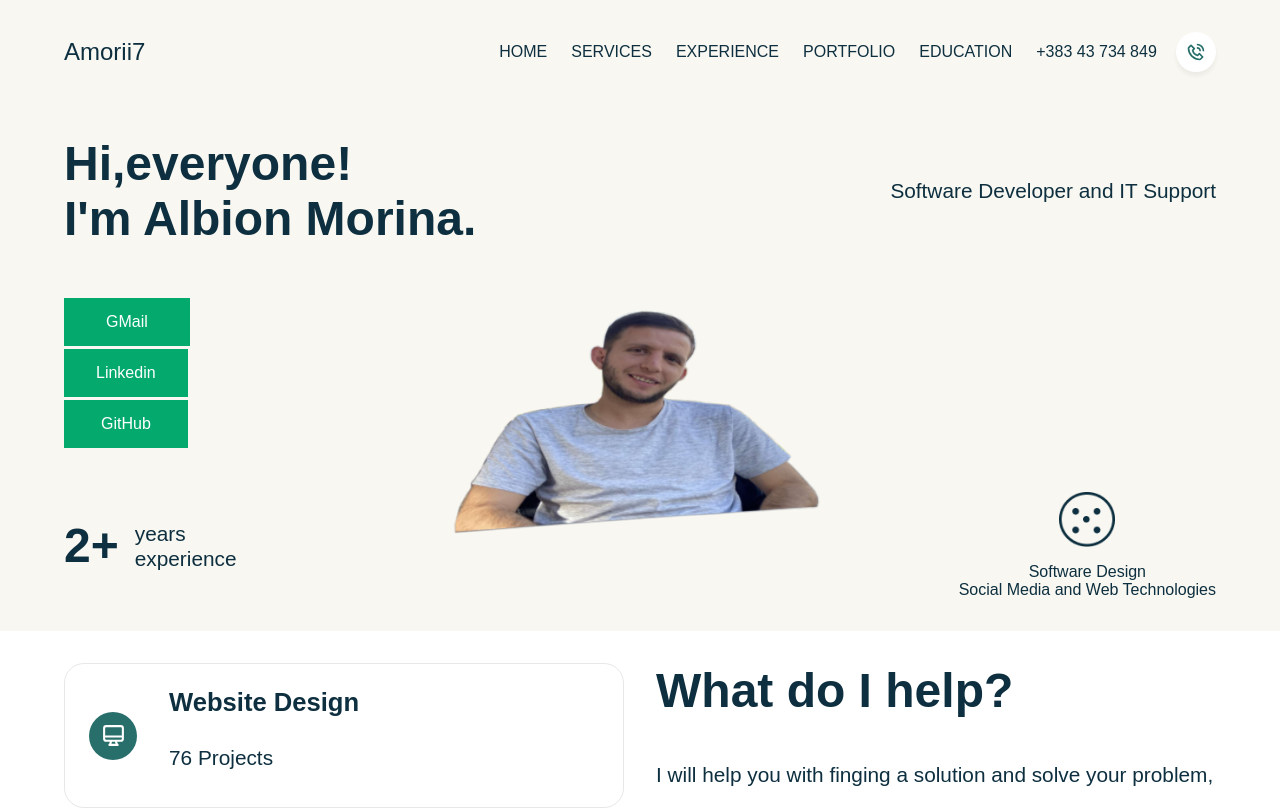
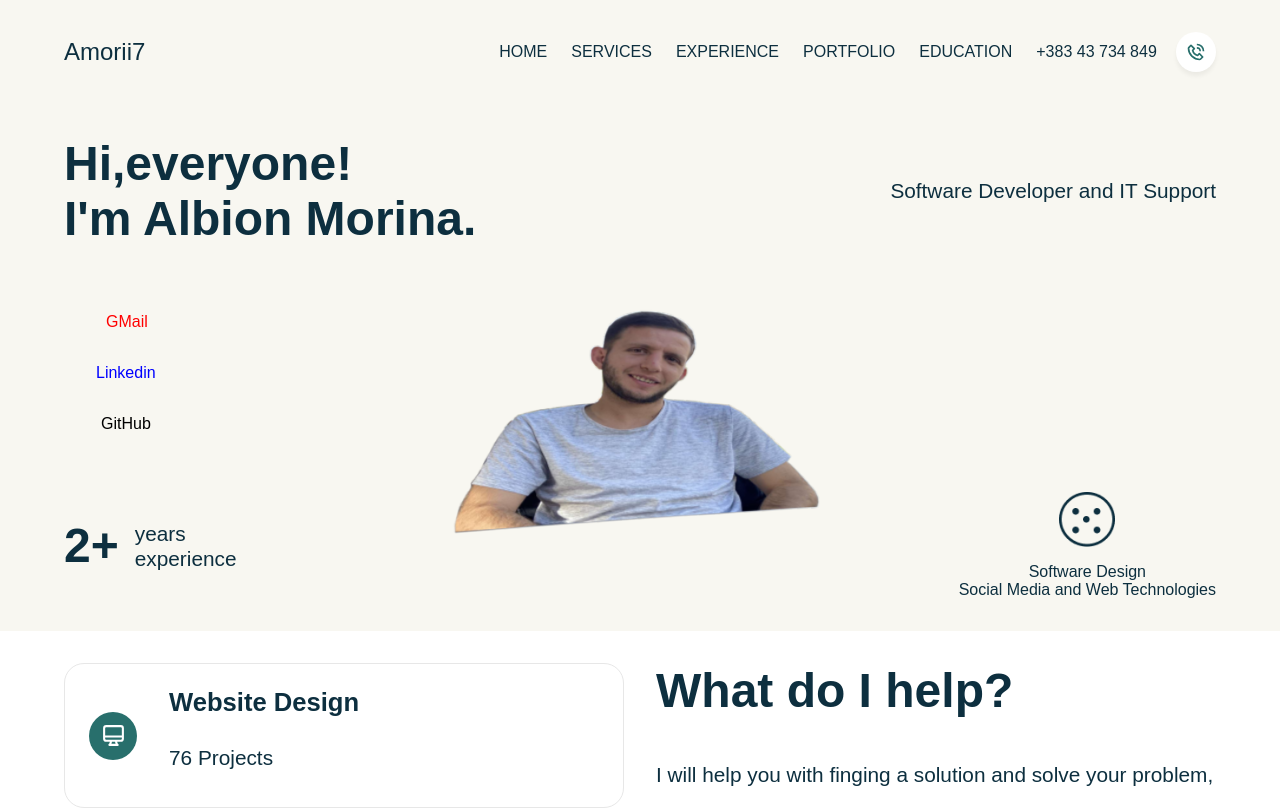
Before and after one commit to Albion007/personal_portfolio, a React (Vite) app: page / in a window 1280 px wide. Shown: the top 808 px of the page. Built offline with nearby package versions, Linux system fonts and the light colour scheme; a web font is replaced by a local one.

Commit message:
color of gmail, linkedin and github buttons

```diff
--- a/src/components/Hero/Hero.module.scss
+++ b/src/components/Hero/Hero.module.scss
@@ -85,16 +85,20 @@
             position: absolute;
             top: 35%;
             left: 0;
-            color: orange;
-            background-color: #04AA6D; /* Green */
             border: none;
-            color: white;
+            color: red;
             padding: 15px 42px;
             text-align: center;
             text-decoration: none;
             display: inline-block;
             font-size: 16px;
+            transition-duration: 0.4s;
         }
+
+            .email:hover {
+                background-color: rgb(246, 42, 42);
+                color: white;
+            }
 
         .linkedin {
                 @media (max-width: $sm ) {
@@ -104,16 +108,20 @@
             position: absolute;
             top: 46%;
             left: 0;
-            color: rgb(99, 66, 157);
-            background-color: #04AA6D; /* Green */
             border: none;
-            color: white;
+            color: blue;
             padding: 15px 32px;
             text-align: center;
             text-decoration: none;
             display: inline-block;
             font-size: 16px;
+            transition-duration: 0.4s;
         }
+
+                .linkedin:hover {
+                    background-color: blue;
+                    color: white;
+                }
 
         .github {
             @media (max-width: $sm ) {
@@ -123,15 +131,18 @@
             position: absolute;
             top: 57%;
             left: 0;
-            color: rgb(66, 140, 157);
-            background-color: #04AA6D;/* Green */
+            color: black;
             border: none;
-            color: white;
             padding: 15px 37px;
             text-align: center;
             text-decoration: none;
             display: inline-block;
             font-size: 16px;
+            transition-duration: 0.4s;
         }
+                .github:hover {
+                    background-color: black;
+                    color: white;
+                }
     }
 }
```
